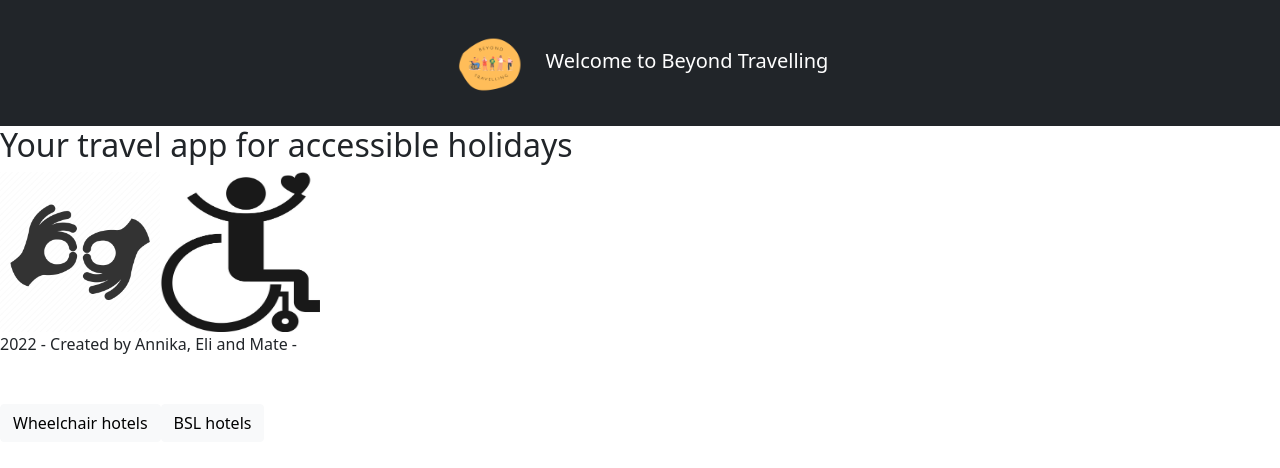
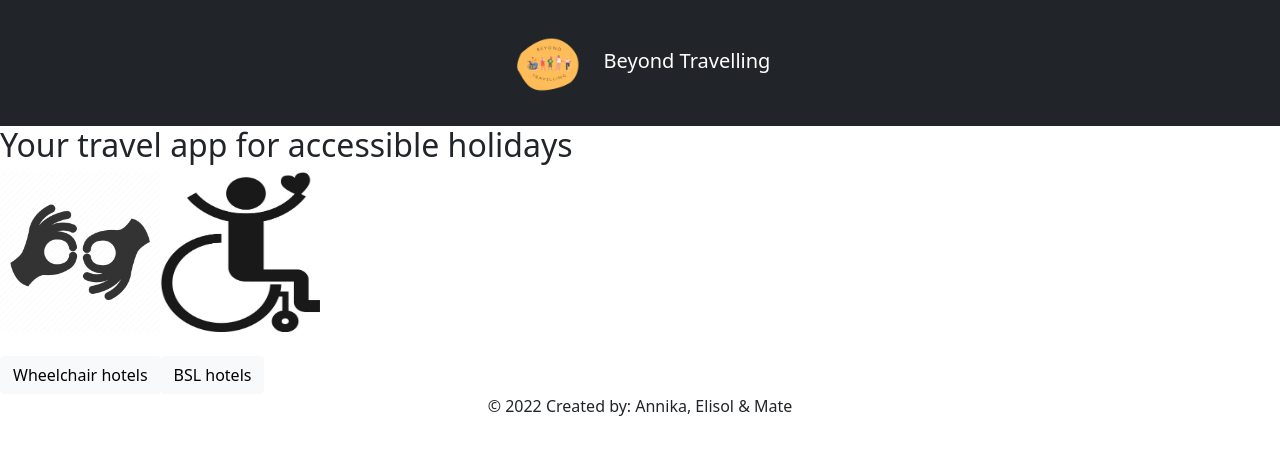
Before and after one commit to elicodes89/BeyondTravelling, a React (Create React App) app in the folder beyond_travelling/client/new_app/: page / in a window 1280 px wide. Shown: the top 468 px of the page. Built offline with nearby package versions, Linux system fonts and the light colour scheme.

Commit message:
css footer

```diff
--- a/beyond_travelling/client/new_app/src/App.css
+++ b/beyond_travelling/client/new_app/src/App.css
@@ -27,3 +27,7 @@
   justify-content: space-evenly;
     /* flex-shrink: 1; */
 }
+
+.footer {
+  text-align: center;
+}
--- a/beyond_travelling/client/new_app/src/App.js
+++ b/beyond_travelling/client/new_app/src/App.js
@@ -25,6 +25,9 @@ function App () {
         <Button variant="light" onClick = { () => {setWheelchair(true)} }>Wheelchair hotels</Button>
         <Button variant="light" onClick = { () => {setBsl(true)} }>BSL hotels</Button>
 
+        <div className = "footer">
+          <p>© 2022 Created by: Annika, Elisol & Mate </p>
+        </div>
         </>
         );
 
@@ -46,7 +49,6 @@ function App () {
         <>
         <BSL />
         <Button variant="light" onClick = { () => {setBsl(false)} }>GO BACK</Button>
-
         </>
       )
   }
--- a/beyond_travelling/client/new_app/src/components/Header.js
+++ b/beyond_travelling/client/new_app/src/components/Header.js
@@ -1,6 +1,5 @@
 import React from 'react';
 import Navbar from 'react-bootstrap/Navbar';
-import Container from 'react-bootstrap/Container';
 import logo from '../app_logos/logo.png';
 // import './App.css';
 
@@ -17,7 +16,7 @@ return (
           height="100"
           className="d-inline-block align-center"
         />
-        Welcome to Beyond Travelling
+        Beyond Travelling
        </Navbar.Brand>
   </Navbar>
 
--- a/beyond_travelling/client/new_app/src/containers/Home.js
+++ b/beyond_travelling/client/new_app/src/containers/Home.js
@@ -6,8 +6,8 @@ import Header from '../components/Header';
 function Home () {
 
 return (
-   <>
-   <Header />
+  <>
+  <Header />
     <div className='title'>
     <h2 className>Your travel app for accessible holidays</h2>
     </div>
@@ -18,10 +18,8 @@ return (
     <a href='src/components/bsl/BSL.js'><img className="bsl_sign" src={require("../access_icons/signing1.jpeg")} alt='Signing'/></a>
     <a href='src/components/wheelchair/AccessibleHotels.js'><img className="wheelchair" src={require("../access_icons/wheelchair.jpeg")} alt='Wheelchair'/></a>
     </div>
+  </>
 
-
-    <footer>2022 - Created by Annika, Eli and Mate - </footer>
-  </>
   );
 };
 export default Home;
```
